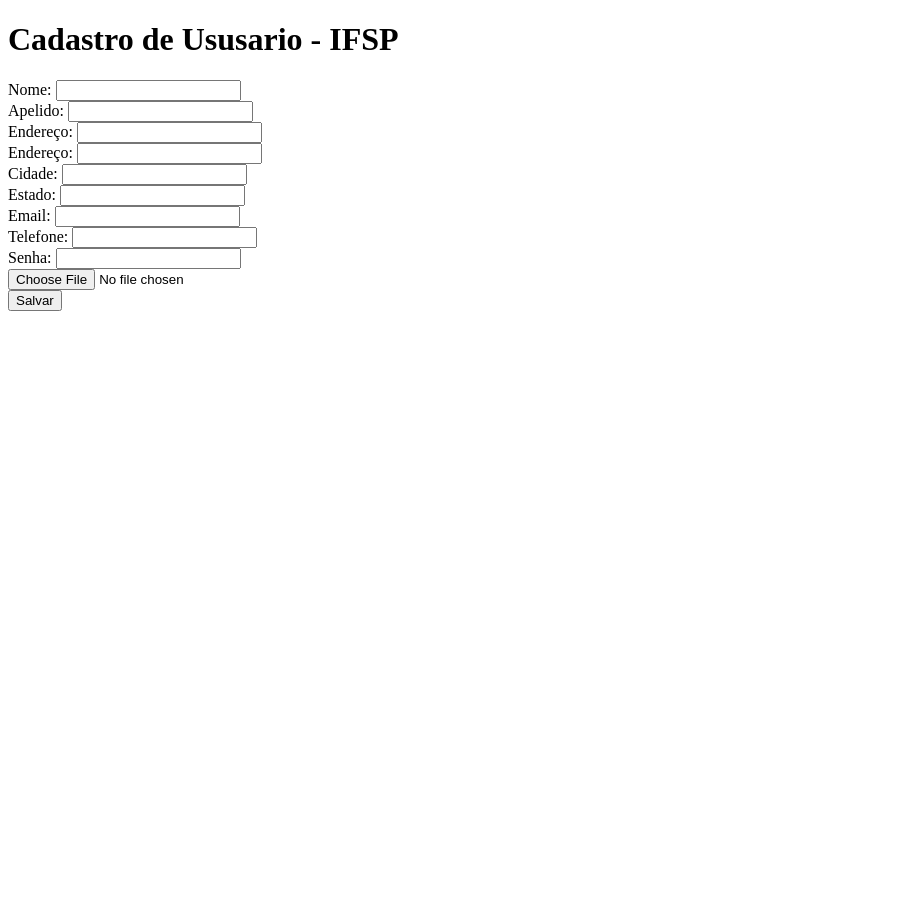
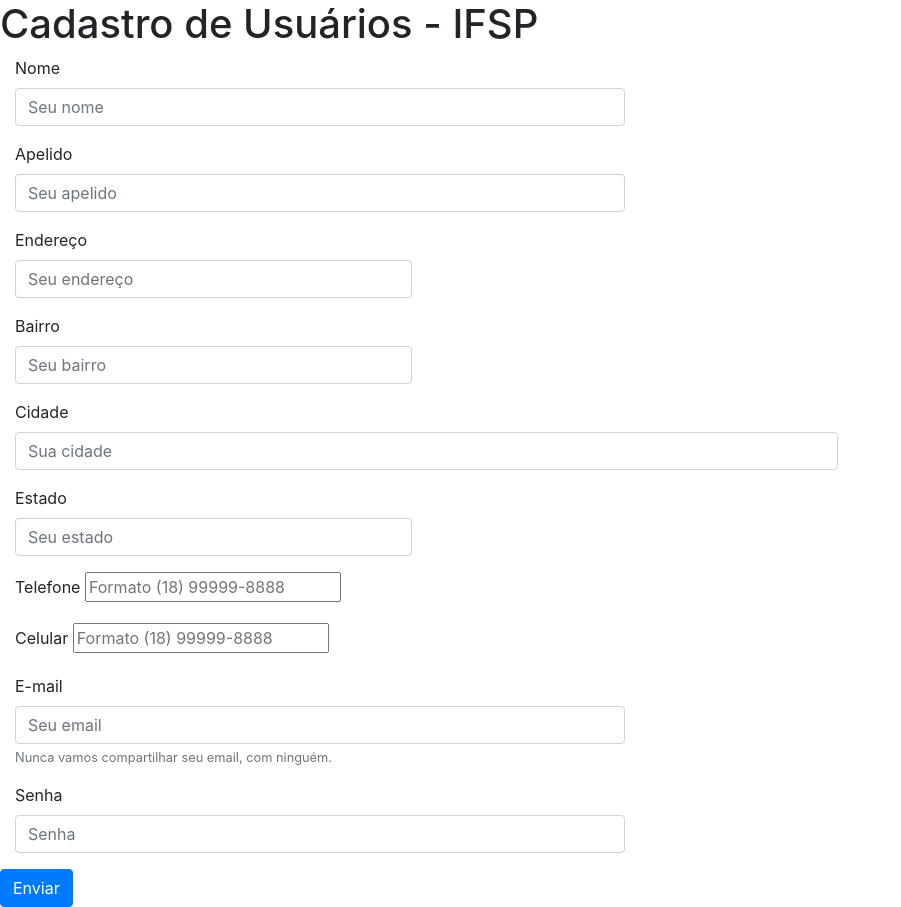
Before and after one commit to AnaBaggio/Projeto6, a PHP site: page /PRW/cadastro_agenda.html in a window 1280 px wide. Shown: the whole page, without its empty margins (0-901 px from the left). Before the commit the page ends 311 px from the top, so only its background shows below. Run offline with PHP 8.4, Linux system fonts and the light colour scheme.

Commit message:
projeto agenda

```diff
--- a/cadastro_agenda.html
+++ b/cadastro_agenda.html
@@ -5,53 +5,76 @@
     <meta http-equiv="X-UA-Compatible" content="IE=edge">
     <meta name="viewport" content="width=device-width, initial-scale=1.0">
     <title>Document</title>
+    <meta name="viewport" content="width=device-width, initial-scale=1, shrink-to-fit=no">
+
+    <!-- Bootstrap CSS -->
+    <link rel="stylesheet" href="https://stackpath.bootstrapcdn.com/bootstrap/4.1.3/css/bootstrap.min.css" integrity="sha384-MCw98/SFnGE8fJT3GXwEOngsV7Zt27NXFoaoApmYm81iuXoPkFOJwJ8ERdknLPMO" crossorigin="anonymous">
 </head>
 <body>
-    <h1>Cadastro de Ususario - IFSP</h1>
-    <form action="cadastro_usuario.php"
-    enctype="multipart/form-data" method="post">
-    <!--forma que os dados serao criptados-->
-        <div>
-            <label for="nome">Nome: </label>
-            <input type="text" name="nome" id="nome">
+    <h1>Cadastro de Usuários - IFSP</h1>
+    <form action="cadastro_agenda.php" method="POST" enctype="multipart/form-data">
+
+        <div class="form-group col-md-6">
+            <label for="nome">Nome</label>
+            <input type="nome" class="form-control" id="nome"
+            aria-describedby="nomeHelp" placeholder="Seu nome">
           </div>
-        <div>
-            <label for="ape">Apelido: </label>
-            <input type="text" name="ape" id="ape">
+
+          <div class="form-group col-md-6">
+            <label for="apelido">Apelido</label>
+            <input type="apelido" class="form-control" id="apelido"
+            aria-describedby="apelidoHelp" placeholder="Seu apelido">
           </div>
-        <div>
-            <label for="endereco">Endereço: </label>
-            <input type="text" name="endereco" id="endereco">
+
+          <div class="form-group col-md-4">
+            <label for="endereco">Endereço</label>
+            <input type="endereço" class="form-control" id="endereco"
+            aria-describedby="enderecoHelp" placeholder="Seu endereço">
           </div>
-        <div>
-            <label for="bairro">Endereço:  </label>
-            <input type="text" name="endereco" id="endereco">
+
+          <div class="form-group col-md-4">
+            <label for="bairro">Bairro</label>
+            <input type="bairro" class="form-control" id="bairro"
+            aria-describedby="bairroHelp" placeholder="Seu bairro">
           </div>
-        <div>
-            <label for="cidade">Cidade:  </label>
-            <input type="text" name="cidade" id="cidade">
+
+          <div class="form-group col-md-8">
+            <label for="exampleInputCidade1">Cidade</label>
+            <input type="cidade" class="form-control" id="exampleInputCidade1"
+            aria-describedby="cidadeHelp" placeholder="Sua cidade">
           </div>
-        <div>
-            <label for="cidade">Estado:  </label>
-            <input type="text" name="estado" id="estado">
+
+          <div class="form-group col-md-4">
+            <label for="estado">Estado</label>
+            <input type="estado" class="form-control" id="estado"
+            aria-describedby="estadoHelp" placeholder="Seu estado">
           </div>
-        <div>
-            <label for="email">Email: </label>
-            <input type="email" name="email" id="email">
+
+    <div class="form-group col-md-4">
+        <label for="telefone">Telefone</label>
+        <input type="tel" name="telefone" id="telefone" aria-describedby="telefoneHelp" placeholder="Formato (18) 99999-8888"
+        pattern="\([0-9]{2}\)([9]{1}))?[0-9]{4-5}-[0-9]{4}">
     </div>
-        <div>
-            <label for="fone">Telefone: </label>
-            <input type="tel" name="fone" id="fone" pattern="\([0-9]{2}\)([9]{1})?[0-9]{4}-[0-9]{4}">
+
+            <div class="form-group col-md-8">
+            <label for="celular">Celular</label>
+            <input type="tel" name="telefone" id="telefone" aria-describedby="telefoneHelp" placeholder="Formato (18) 99999-8888"
+            pattern="\([0-9]{2}\)([9]{1}))?[0-9]{4-5}-[0-9]{4}">
           </div>
-        <div>
-            <label for="senha">Senha: </label>
-            <input type="password" name="senha" id="senha">
+
+    <form>
+        <div class="form-group col-md-6">
+          <label for="exampleInputEmail1">E-mail</label>
+          <input type="email" class="form-control" id="exampleInputEmail1" aria-describedby="emailHelp" placeholder="Seu email">
+          <small id="emailHelp" class="form-text text-muted">Nunca vamos compartilhar seu email, com ninguém.</small>
         </div>
-<div>
-<input type="file" name="foto" id="foto" accept="image/*">
+        <div class="form-group col-md-6">
+          <label for="exampleInputPassword1">Senha</label>
+          <input type="password" class="form-control" id="exampleInputPassword1" placeholder="Senha">
+        </div>
+        <button type="submit" class="btn btn-primary">Enviar</button>
+      </form>
 
-</div>
-        <input type="submit" value="Salvar">
 </form>
 </body>
 </html>
--- a/index.php
+++ b/index.php
@@ -26,8 +26,8 @@ if(empty($_SESSION['login']))
 }
 ?>
 
-<LI><a href="cadastro_agenda.html"> Cadastrar</a>  </LI>
-<LI><a href="listar_agenda.php"> Listar</a>  </LI>
+<li><a href="cadastro_agenda.html"> Cadastrar</a> </li>
+<li><a href="listar_agenda.php"> Listar</a>  </li>
 
 </ul>
 
```
Also changed, not shown: bootstrap.html (+8 -7 lines), cadastro_agenda.php (+10 -23 lines), logout.html (+13 -3 lines). Lines whose indentation alone changed are shown as unchanged.
